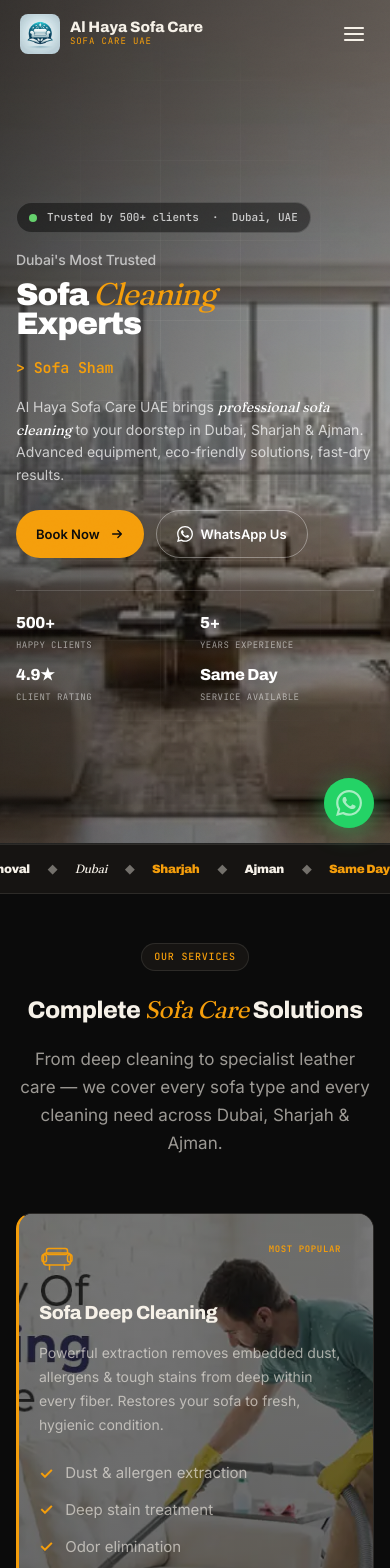
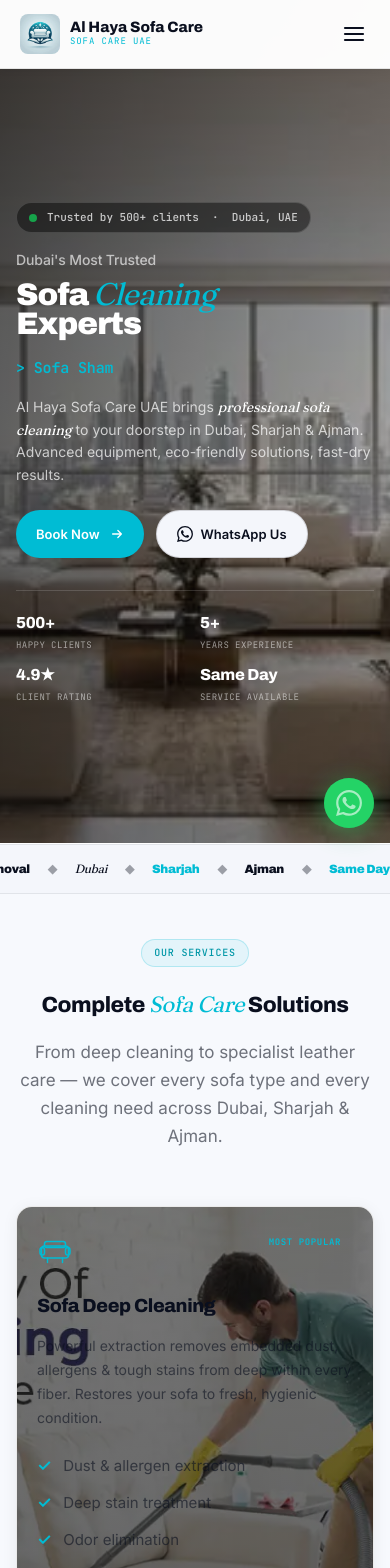
Before and after one commit to asadali7755/sofa-care-UAE-web, a Next.js app: page / in a window 390 px wide. Shown: the top 1568 px of the page. Built offline with nearby package versions, Linux system fonts and the light colour scheme.

Commit message:
mobile: complete light theme redesign — white bg, smooth scroll, perf fixes

```diff
--- a/app/components/Navbar.tsx
+++ b/app/components/Navbar.tsx
@@ -114,6 +114,7 @@ export default function Navbar() {
 
       {/* Mobile Slide-In Drawer */}
       <div
+        className="mobile-drawer"
         style={{
           position: 'fixed', top: 0, right: 0, bottom: 0,
           width: 'min(320px, 85vw)',
--- a/app/globals.css
+++ b/app/globals.css
@@ -650,3 +650,205 @@ section, footer, nav { overflow-x: hidden; }
 @media (max-width: 768px) {
   .coverage-grid { grid-template-columns: 1fr !important; }
 }
+
+/* ════════════════════════════════════════════
+   MOBILE COMPLETE REDESIGN — Light Theme
+   Applies ONLY on screens ≤ 768px
+   Desktop stays exactly the same (dark theme)
+   ════════════════════════════════════════════ */
+@media (max-width: 768px) {
+
+  /* ─── Light Theme CSS Variables ─── */
+  :root {
+    --bg:          #ffffff;
+    --bg-elev:     #f4f6fb;
+    --bg-raised:   #eaecf4;
+    --fg:          #0a0f1e;
+    --fg-muted:    rgba(10,15,30,0.58);
+    --fg-dim:      rgba(10,15,30,0.38);
+    --line:        rgba(10,15,30,0.08);
+    --line-strong: rgba(10,15,30,0.14);
+    --accent:      #00BCD4;
+    --ink:         #ffffff;
+    --ink2:        #f4f6fb;
+    --ink3:        #eaecf4;
+    --green:       #16a34a;
+  }
+
+  /* ─── Body: white + smooth iOS scroll ─── */
+  body {
+    background: #ffffff !important;
+    -webkit-overflow-scrolling: touch;
+    overscroll-behavior-y: none;
+  }
+
+  /* ─── Remove noise texture (performance) ─── */
+  body::before { display: none !important; }
+
+  /* ─── Remove grid pattern (performance) ─── */
+  .grid-bg { display: none !important; }
+
+  /* ─── Navbar: clean white on mobile ─── */
+  nav {
+    background: rgba(255,255,255,0.98) !important;
+    border-bottom: 1px solid rgba(0,0,0,0.09) !important;
+    box-shadow: 0 1px 8px rgba(0,0,0,0.06) !important;
+  }
+
+  /* ─── Hero: keep dark (image section needs it) ─── */
+  #hero {
+    --fg:       #ffffff;
+    --fg-muted: rgba(255,255,255,0.72);
+    --fg-dim:   rgba(255,255,255,0.45);
+    --line:     rgba(255,255,255,0.15);
+  }
+
+  /* ─── All sections: white/light bg ─── */
+  section:not(#hero) {
+    background: var(--bg) !important;
+    border-color: rgba(0,0,0,0.07) !important;
+  }
+
+  /* ─── Alternate section: very light grey ─── */
+  section:not(#hero):nth-of-type(even) {
+    background: #f7f9fd !important;
+  }
+
+  /* ─── Cards: white with soft shadow ─── */
+  .card {
+    background: #ffffff !important;
+    border: 1px solid rgba(0,0,0,0.08) !important;
+    box-shadow: 0 2px 16px rgba(0,0,0,0.06) !important;
+    border-radius: 16px !important;
+  }
+
+  /* ─── Section tags ─── */
+  .section-tag {
+    background: rgba(0,188,212,0.08) !important;
+    border-color: rgba(0,188,212,0.22) !important;
+    color: #0097a7 !important;
+  }
+
+  /* ─── Headings: dark on light bg ─── */
+  h1:not(#hero h1), h2, h3, h4 {
+    color: #0a0f1e !important;
+  }
+
+  /* ─── Badges ─── */
+  .badge {
+    background: #eef1f8 !important;
+    border-color: rgba(0,0,0,0.09) !important;
+    color: rgba(10,15,30,0.65) !important;
+  }
+  .badge-accent {
+    background: rgba(0,188,212,0.10) !important;
+    border-color: rgba(0,188,212,0.25) !important;
+    color: #0097a7 !important;
+  }
+
+  /* ─── Buttons: keep accent colors ─── */
+  .btn-ghost {
+    background: #f4f6fb !important;
+    color: #0a0f1e !important;
+    border-color: rgba(0,0,0,0.14) !important;
+  }
+
+  /* ─── Nav links (desktop hidden but just in case) ─── */
+  .nav-link { color: #0a0f1e !important; }
+
+  /* ─── Footer: light grey ─── */
+  footer {
+    background: #f4f6fb !important;
+    border-top: 1px solid rgba(0,0,0,0.08) !important;
+  }
+  footer a, footer p, footer div {
+    color: rgba(10,15,30,0.62) !important;
+  }
+  footer h2, footer h3,
+  footer [style*="var(--fg)"] { color: #0a0f1e !important; }
+
+  /* ─── Why Choose Us cards on mobile ─── */
+  .why-row-card {
+    background: #ffffff !important;
+    border-color: rgba(0,0,0,0.08) !important;
+    box-shadow: 0 2px 10px rgba(0,0,0,0.05) !important;
+  }
+
+  /* ─── Forms: white inputs ─── */
+  .form-input {
+    background: #ffffff !important;
+    border-color: rgba(0,0,0,0.14) !important;
+    color: #0a0f1e !important;
+  }
+  .form-label { color: rgba(10,15,30,0.55) !important; }
+
+  /* ─── Filter tabs (gallery) ─── */
+  .filter-tab {
+    background: #f4f6fb !important;
+    border-color: rgba(0,0,0,0.1) !important;
+    color: rgba(10,15,30,0.65) !important;
+  }
+  .filter-tab.active {
+    background: var(--accent) !important;
+    color: #ffffff !important;
+  }
+
+  /* ─── Stars ─── */
+  .stars { color: #f59e0b !important; }
+
+  /* ─── WhatsApp float: stays green ─── */
+  .wa-float { background: #25D366 !important; }
+
+  /* ─── Scroll to top: light style ─── */
+  .scroll-top {
+    background: #ffffff !important;
+    border-color: rgba(0,0,0,0.12) !important;
+    color: #0a0f1e !important;
+    box-shadow: 0 4px 16px rgba(0,0,0,0.1) !important;
+  }
+
+  /* ─── Marquee: light bg ─── */
+  .marquee-inner > * {
+    color: rgba(10,15,30,0.7) !important;
+  }
+
+  /* ─── Step numbers ─── */
+  .step-number {
+    background: rgba(0,188,212,0.1) !important;
+    border-color: rgba(0,188,212,0.25) !important;
+  }
+
+  /* ─── Page hero sections (inner pages) ─── */
+  .page-hero {
+    background: linear-gradient(135deg, #f0f9fc, #e8f4f8) !important;
+  }
+
+  /* ─── Breadcrumb ─── */
+  .breadcrumb { color: rgba(10,15,30,0.45) !important; }
+
+  /* ─── Remove pulse on mobile (saves battery) ─── */
+  .pulse-dot { animation: none !important; background: #16a34a !important; }
+  .wa-float::before { animation: none !important; }
+  .play-btn { animation: none !important; }
+  .cursor-blink { animation-duration: 1.2s !important; }
+
+  /* ─── Smooth section transitions ─── */
+  section { transition: none !important; }
+  * { -webkit-tap-highlight-color: rgba(0,188,212,0.15); }
+
+  /* ─── Mobile drawer: white background ─── */
+  .mobile-drawer {
+    background: #ffffff !important;
+    border-left: 1px solid rgba(0,0,0,0.08) !important;
+  }
+}
+
+/* ─── Extra small mobile ─── */
+@media (max-width: 390px) {
+  :root {
+    --bg: #ffffff;
+    --fg: #0a0f1e;
+  }
+  .section { padding: 44px 0 !important; }
+  h2 { font-size: 22px !important; }
+}
```
Also changed, not shown: 1 other file (tests, documents, lock files or other folders).
